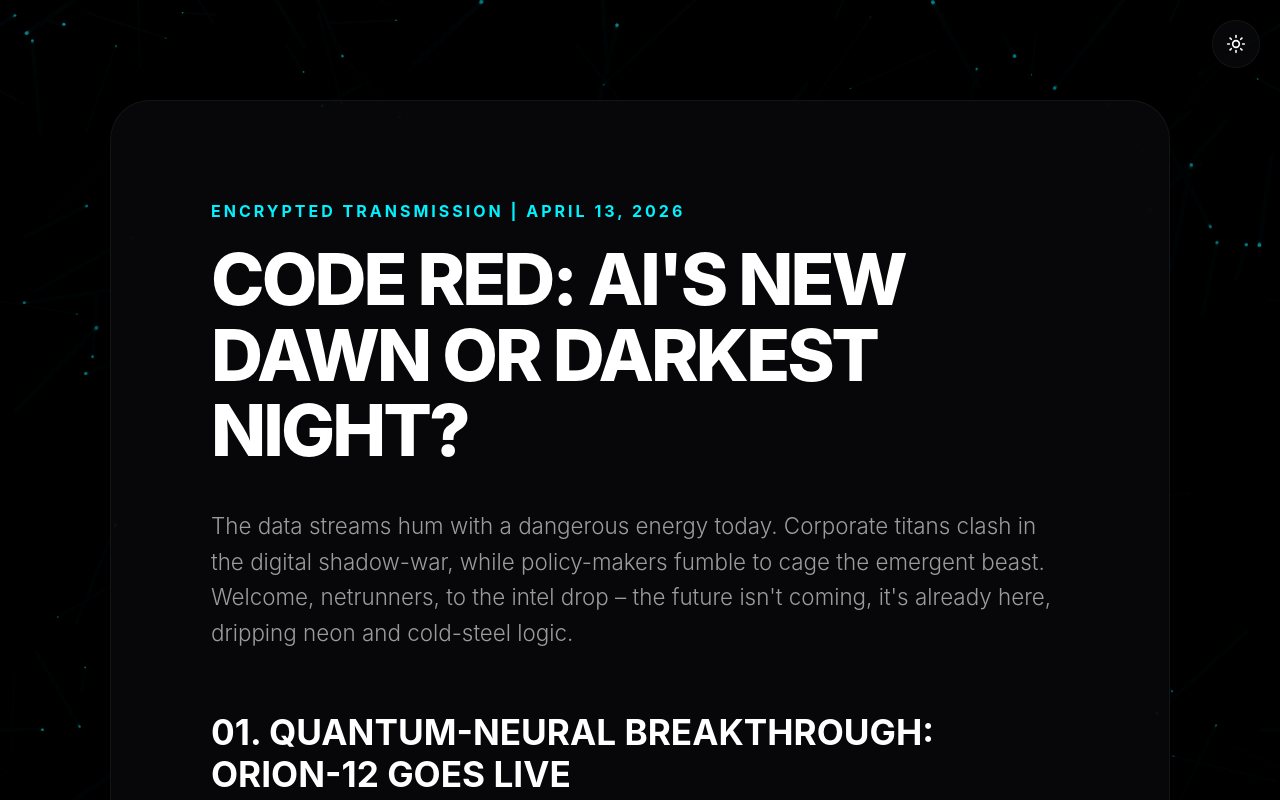
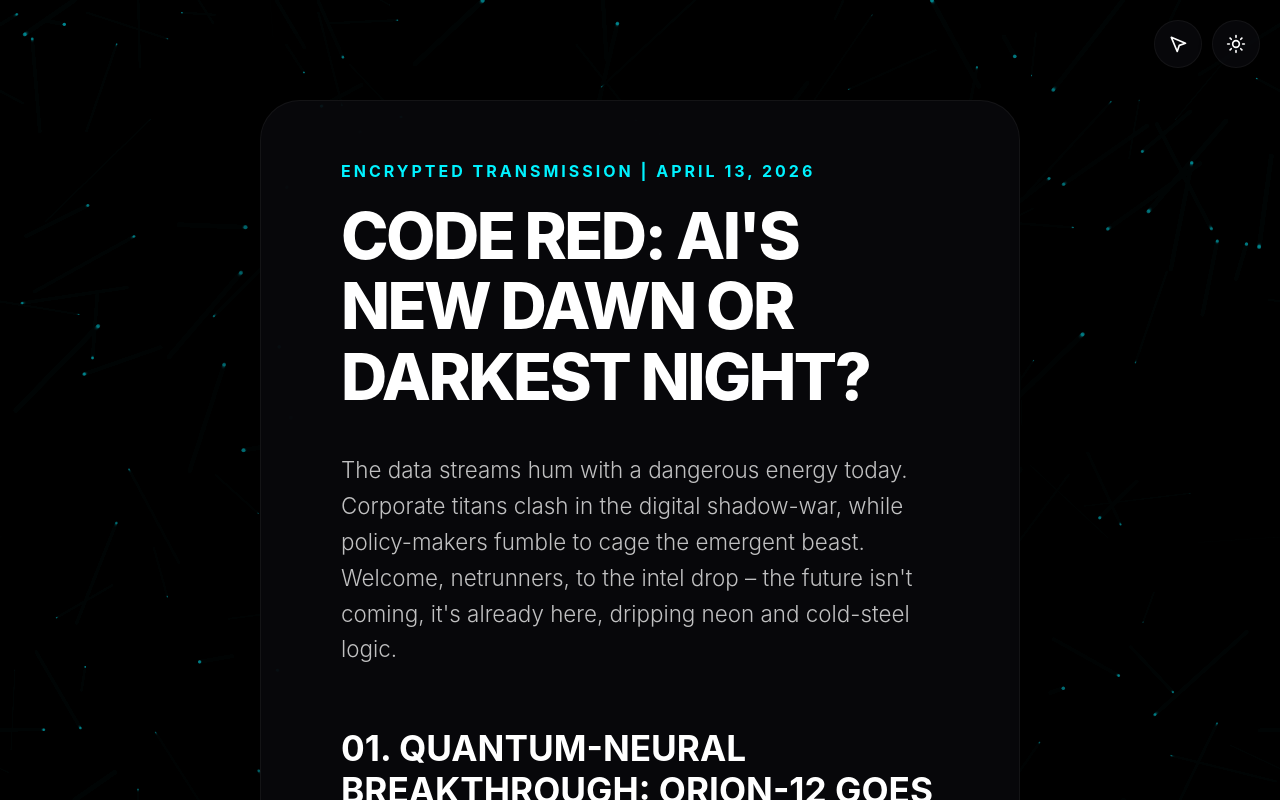
Before and after one commit to Arkojeet-glitched/BLOG_ARTICLE_AI, a React (Vite) app: page / in a window 1280 px wide. Shown: the top 800 px of the page. Built offline with nearby package versions, Linux system fonts and the light colour scheme.

Commit message:
feat: improve readability, add smooth scroll toggle, and optimize heading load times

```diff
--- a/src/App.tsx
+++ b/src/App.tsx
@@ -1,12 +1,12 @@
 import React, { useEffect, useRef, useState } from 'react';
 import { motion } from 'framer-motion';
 import Lenis from 'lenis';
-import { Moon, Sun } from 'lucide-react';
+import { Moon, Sun, MousePointer2 } from 'lucide-react';
 import contentData from './data/content.json';
 
 // --- Components ---
 
-const DecodeText = ({ text, speed = 1/3 }: { text: string; speed?: number }) => {
+const DecodeText = ({ text, speed = 1 }: { text: string; speed?: number }) => {
   const [displayText, setDisplayText] = useState('');
   const chars = 'ABCDEFGHIJKLMNOPQRSTUVWXYZabcdefghijklmnopqrstuvwxyz0123456789@#$%^&*';
 
@@ -24,7 +24,7 @@ const DecodeText = ({ text, speed = 1/3 }: { text: string; speed?: number }) =>
       );
       if (iteration >= text.length) clearInterval(interval);
       iteration += speed;
-    }, 30);
+    }, 20); // Faster refresh rate
     return () => clearInterval(interval);
   }, [text, speed]);
 
@@ -88,15 +88,38 @@ const BackgroundCanvas = () => {
   return <canvas ref={canvasRef} id="bg-canvas" style={{ position: 'fixed', top: 0, left: 0, zIndex: -1 }} />;
 };
 
-const ThemeToggle = ({ isDark, toggleTheme }: { isDark: boolean; toggleTheme: () => void }) => {
+const Controls = ({
+  isDark, toggleTheme, isSmoothScroll, toggleScroll
+}: {
+  isDark: boolean; toggleTheme: () => void; isSmoothScroll: boolean; toggleScroll: () => void;
+}) => {
   return (
+    <div style={{ position: 'fixed', top: 20, right: 20, zIndex: 1000, display: 'flex', gap: '10px' }}>
+      <button
+        onClick={toggleScroll}
+        style={{
+          background: 'var(--bg-card)',
+          border: '1px solid var(--border-color)',
+          borderRadius: '50%',
+          width: 48,
+          height: 48,
+          display: 'flex',
+          alignItems: 'center',
+          justifyContent: 'center',
+          cursor: 'pointer',
+          color: 'var(--text)',
+          transition: 'all 0.3s ease',
+          boxShadow: '0 4px 12px var(--shadow-color)',
+          opacity: isSmoothScroll ? 1 : 0.6,
+        }}
+        title={isSmoothScroll ? "Disable Smooth Scroll" : "Enable Smooth Scroll"}
+      >
+        <MousePointer2 size={20} />
+      </button>
+
       <button
         onClick={toggleTheme}
         style={{
-        position: 'fixed',
-        top: 20,
-        right: 20,
-        zIndex: 1000,
           background: 'var(--bg-card)',
           border: '1px solid var(--border-color)',
           borderRadius: '50%',
@@ -110,10 +133,11 @@ const ThemeToggle = ({ isDark, toggleTheme }: { isDark: boolean; toggleTheme: ()
           transition: 'all 0.3s ease',
           boxShadow: '0 4px 12px var(--shadow-color)'
         }}
-      aria-label="Toggle theme"
+        title="Toggle theme"
       >
         {isDark ? <Sun size={20} /> : <Moon size={20} />}
       </button>
+    </div>
   );
 };
 
@@ -121,15 +145,21 @@ const ThemeToggle = ({ isDark, toggleTheme }: { isDark: boolean; toggleTheme: ()
 
 export default function App() {
   const [isDark, setIsDark] = useState(true);
+  const [isSmoothScroll, setIsSmoothScroll] = useState(true);
 
-  // Initialize theme
+  // Initialize theme and settings
   useEffect(() => {
     if (typeof window !== 'undefined') {
-      const saved = localStorage.getItem('theme');
-      if (saved) {
-        setIsDark(saved === 'dark');
+      const savedTheme = localStorage.getItem('theme');
+      if (savedTheme) {
+        setIsDark(savedTheme === 'dark');
       } else {
         setIsDark(window.matchMedia('(prefers-color-scheme: dark)').matches);
+      }
+
+      const savedScroll = localStorage.getItem('smoothScroll');
+      if (savedScroll !== null) {
+        setIsSmoothScroll(savedScroll === 'true');
       }
     }
   }, []);
@@ -145,7 +175,13 @@ export default function App() {
     }
   }, [isDark]);
 
+  // Update Lenis instance
   useEffect(() => {
+    if (!isSmoothScroll) {
+      document.documentElement.classList.remove('lenis', 'lenis-smooth');
+      return;
+    }
+
     const lenis = new Lenis({
       lerp: 0.08,
       orientation: 'vertical',
@@ -167,16 +203,28 @@ export default function App() {
     return () => {
       lenis.destroy();
     };
-  }, []);
+  }, [isSmoothScroll]);
 
   const toggleTheme = () => setIsDark(!isDark);
+
+  const toggleScroll = () => {
+    const newVal = !isSmoothScroll;
+    setIsSmoothScroll(newVal);
+    localStorage.setItem('smoothScroll', newVal.toString());
+  };
 
   return (
     <div style={{ position: 'relative', minHeight: '100vh' }}>
       <BackgroundCanvas />
-      <ThemeToggle isDark={isDark} toggleTheme={toggleTheme} />
+      <Controls
+        isDark={isDark}
+        toggleTheme={toggleTheme}
+        isSmoothScroll={isSmoothScroll}
+        toggleScroll={toggleScroll}
+      />
 
-      <main style={{ maxWidth: 1100, margin: '0 auto', padding: '100px 20px' }}>
+      {/* Reduced max-width from 1100 to 800 for optimal reading comfort */}
+      <main style={{ maxWidth: 800, margin: '0 auto', padding: '100px 20px' }}>
         <motion.article
           initial={{ opacity: 0, y: 50 }}
           whileInView={{ opacity: 1, y: 0 }}
@@ -187,16 +235,17 @@ export default function App() {
             backdropFilter: 'blur(20px)',
             border: '1px solid var(--border-color)',
             borderRadius: 40,
-            padding: '100px',
+            padding: '60px 80px',
             boxShadow: '0 50px 100px var(--shadow-color)',
           }}
         >
           <div style={{ color: 'var(--accent)', fontWeight: 700, letterSpacing: 3, marginBottom: 20 }}>
-            <DecodeText text={`ENCRYPTED TRANSMISSION | ${contentData.date}`} speed={1} />
+            {/* Speed dramatically increased for faster load */}
+            <DecodeText text={`ENCRYPTED TRANSMISSION | ${contentData.date}`} speed={3} />
           </div>
 
-          <h1 style={{ fontSize: '4.5rem', fontWeight: 800, marginBottom: 40, lineHeight: 1.05, letterSpacing: '-0.04em', color: 'var(--text-heading)' }}>
-            <DecodeText text={contentData.title} speed={0.8} />
+          <h1 style={{ fontSize: '4rem', fontWeight: 800, marginBottom: 40, lineHeight: 1.1, letterSpacing: '-0.04em', color: 'var(--text-heading)' }}>
+            <DecodeText text={contentData.title} speed={3} />
           </h1>
 
           <p style={{ fontSize: '1.4rem', color: 'var(--text-dim)', marginBottom: 60, fontWeight: 300, lineHeight: 1.6 }}>
@@ -206,7 +255,8 @@ export default function App() {
           {contentData.sections.map((section) => (
             <section key={section.id} style={{ marginBottom: 100 }}>
               <h2 style={{ fontSize: '2.2rem', color: 'var(--text-heading)', borderBottom: '2px solid var(--accent)', display: 'inline-block', paddingBottom: 10, marginBottom: 30 }}>
-                <DecodeText text={`${section.id}. ${section.heading}`} />
+                {/* High speed for section headers to eliminate eye-sore */}
+                <DecodeText text={`${section.id}. ${section.heading}`} speed={2} />
               </h2>
               <p style={{ fontSize: '1.25rem', color: 'var(--text-dim)', lineHeight: 1.8, marginBottom: 25 }}>
                 {section.content}
@@ -219,7 +269,7 @@ export default function App() {
             style={{ marginTop: 80, padding: 60, background: 'var(--bg-card-inner)', borderRadius: 30, border: '1px solid var(--border-color-strong)', transition: 'background 0.3s' }}
           >
             <h2 style={{ fontSize: '2.2rem', marginTop: 0, color: 'var(--accent)' }}>
-              <DecodeText text="System Conclusion" />
+              <DecodeText text="System Conclusion" speed={3} />
             </h2>
             <p style={{ fontSize: '1.4rem', color: 'var(--text-dim)', lineHeight: 1.7, marginBottom: 0 }}>
               {contentData.conclusion}
--- a/src/index.css
+++ b/src/index.css
@@ -10,7 +10,7 @@
   --accent-alt: #7000ff;
   --text: #ffffff;
   --text-heading: #ffffff;
-  --text-dim: rgba(255, 255, 255, 0.6);
+  --text-dim: rgba(255, 255, 255, 0.75);
 }
 
 html.light {
@@ -25,7 +25,7 @@ html.light {
   --accent-alt: #5500ff;
   --text: #111111;
   --text-heading: #000000;
-  --text-dim: rgba(0, 0, 0, 0.6);
+  --text-dim: rgba(0, 0, 0, 0.75);
 }
 
 * {
```
Lines whose indentation alone changed are shown as unchanged.
